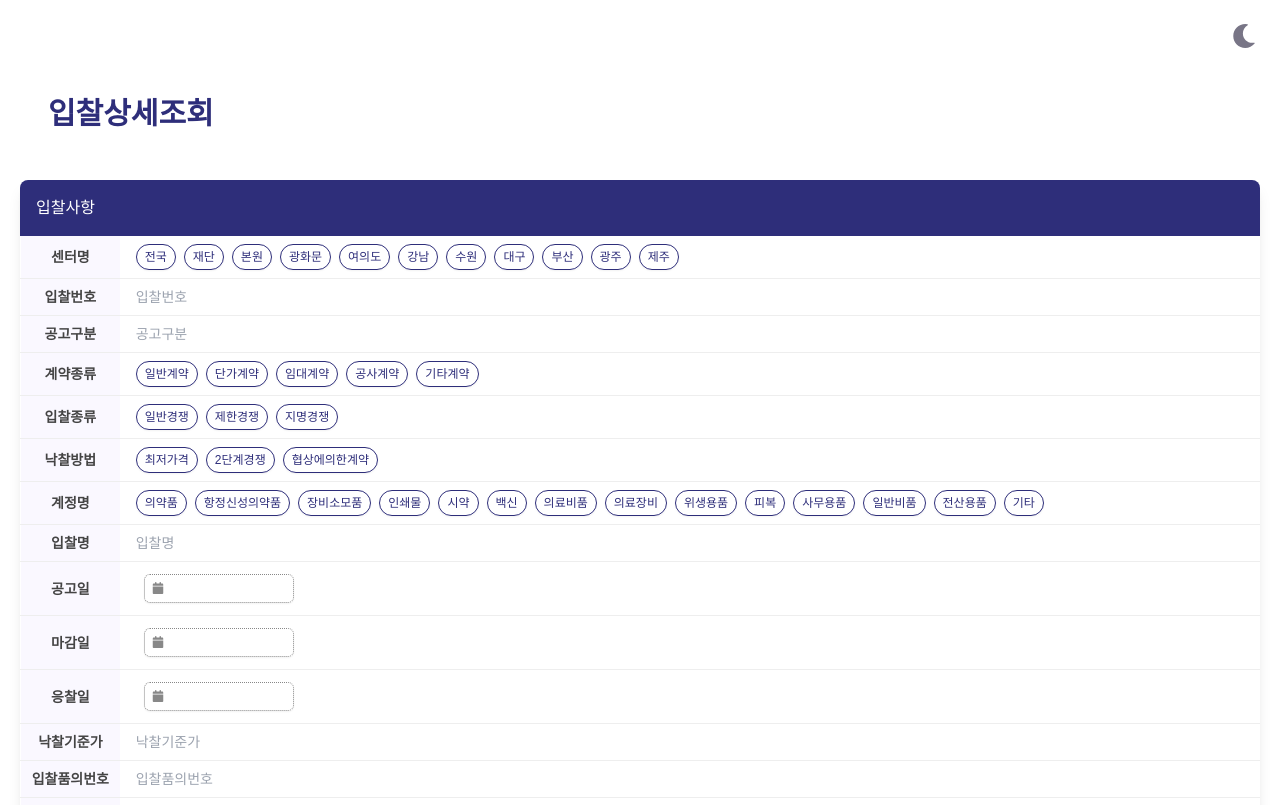
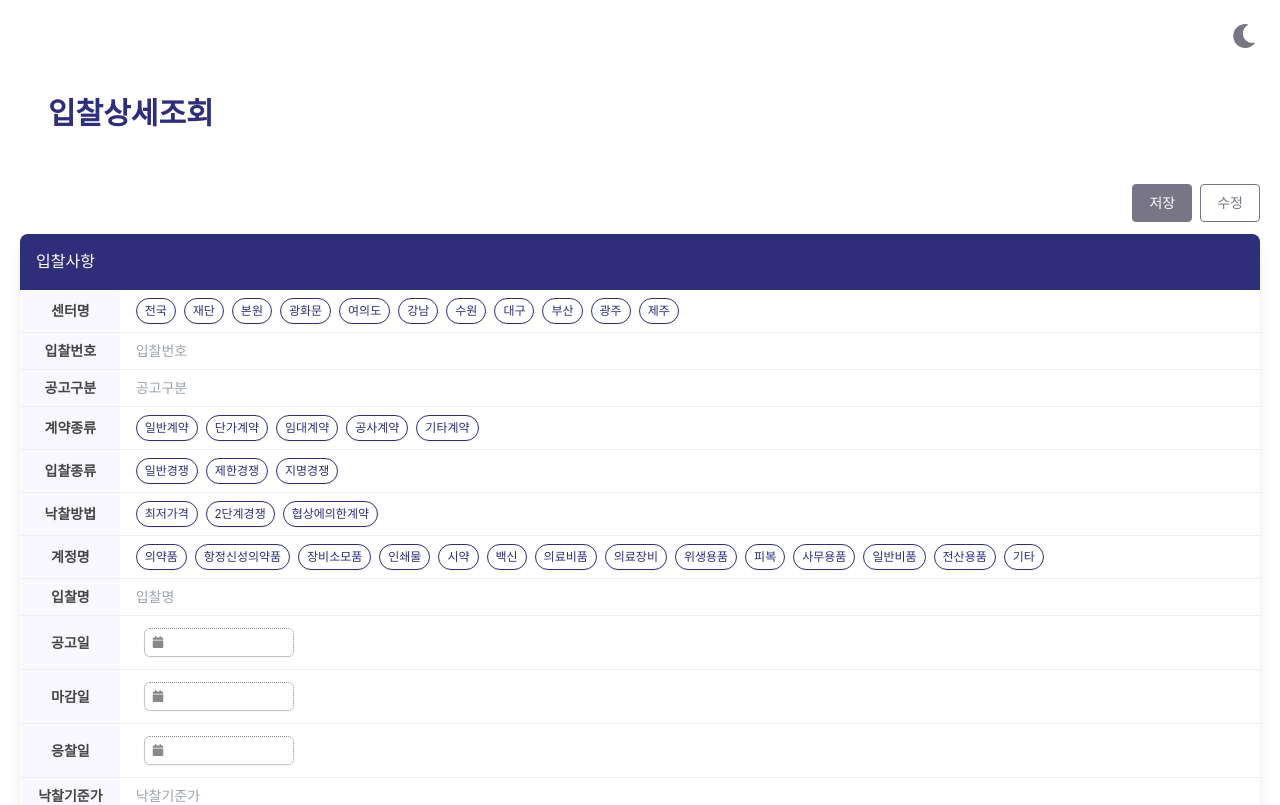
Before and after one commit to Hyeyeon-Ko/pur-ui2, a Next.js app: page /tender/1 in a window 1280 px wide. Shown: the top 805 px of the page. Built offline with nearby package versions, Linux system fonts and the light colour scheme; a web font is replaced by a local one.

Commit message:
Feat: 파일 다운로드 업로드 관련 훅 분리

```diff
--- a/app/contract/[id]/page.tsx
+++ b/app/contract/[id]/page.tsx
@@ -1,13 +1,16 @@
 "use client";
 
+import Toast from "@/components/commons/Toast";
 import FileUploadButton from "@/components/ui/molecules/buttons/FileUploadButton";
 import TableButton from "@/components/ui/molecules/buttons/TableButton";
 import ThemeToggle from "@/components/ui/molecules/buttons/ThemeToggle";
 import Table from "@/components/ui/molecules/table/Table";
 import PageTitle from "@/components/ui/molecules/titles/PageTitle";
 import VerticalTable from "@/components/ui/molecules/verticalTable/VerticalTable";
-import useExcelFileHandler from "@/hooks/useExcelFileHandler";
+import useFileDownload from "@/hooks/useFileDownload";
+import useFileUpload from "@/hooks/useFileUpload";
 import useFormatHandler from "@/hooks/useFormatHandler";
+import useFormDownload from "@/hooks/useFormDownload";
 import {
   contractListColumns,
   contractListData,
@@ -27,8 +30,9 @@ const TenderDetail: React.FC<TenderDetailProps> = () => {
   const [checkedItems, setCheckedItems] = useState<{ [key: string]: boolean }>(
     {}
   );
-
-  const { downloadCsv, handleFileUpload } = useExcelFileHandler();
+  const { downloadFile } = useFileDownload();
+  const { handleFileUpload } = useFileUpload();
+  const { handleFormDown } = useFormDownload();
   const { formatCenterData, formatCurrency } = useFormatHandler();
 
   const handleChipClick = (label: string, title: string) => {
@@ -68,49 +72,76 @@ const TenderDetail: React.FC<TenderDetailProps> = () => {
     setSelectedRows(uniqueSelectedRows);
   }, []);
 
+  /** 전체내역 다운로드
+   * TODO: endpoint
+   */
   const handleDownloadAll = () => {
-    const allData = formattedData;
-    downloadCsv(allData, "all_download.csv");
+    downloadFile("/api/endpoint", "계약내역(전체).csv");
   };
 
-  const handleDeleteSelected = () => {
-    const newFormattedData = formattedData.filter(
-      (item) => !selectedRows.includes(item.id)
-    );
-    confirm("선택한 항목을 정말 삭제하시겠습니까?");
-    setFormattedData(newFormattedData);
-    setSelectedRows([]);
+  /** TODO: 저장버튼에 대한 임시 이벤트 추후에 엔드포인트 수정 필요*/
+  const handleSave = async () => {
+    try {
+      const response = await fetch("/api/saveContractData", {
+        method: "POST",
+        headers: {
+          "Content-Type": "application/json",
+        },
+        body: JSON.stringify({ data: formattedData }),
+      });
+      if (!response.ok) throw new Error("Data save failed");
+      Toast.successSaveNotify();
+    } catch (error) {
+      console.error("Save Error:", error);
+      Toast.errorSaveNotify();
+    }
   };
 
-  const handleFormDownload = () => {
-    const formTemplate = [
-      "센터",
-      "입찰번호",
-      "계약종류",
-      "입찰명",
-      "공고일",
-      "마감일",
-      "응찰일",
-    ];
-
-    const csvContent = `\uFEFF${formTemplate.join(",")}\n`;
-    const encodedUri = encodeURI(`data:text/csv;charset=utf-8,${csvContent}`);
-    const link = document.createElement("a");
-    link.setAttribute("href", encodedUri);
-    link.setAttribute("download", "form_template.csv");
-    document.body.appendChild(link);
-    link.click();
-    document.body.removeChild(link);
+  /** TODO: 수정버튼에 대한 임시 이벤트 추후에 엔드포인트 수정 필요*/
+  const handleModify = async () => {
+    try {
+      const response = await fetch("/api/modifyContractData", {
+        method: "PUT",
+        headers: {
+          "Content-Type": "application/json",
+        },
+        body: JSON.stringify({ ids: selectedRows }),
+      });
+      if (!response.ok) throw new Error("Modification failed");
+      Toast.successModifyNotify();
+    } catch (error) {
+      console.error("Modify Error:", error);
+      Toast.errorModifyNotify();
+    }
   };
 
+  /**TODO: 서버에 저장된 파일을 불러올 예정, 엔드포인트 수정 필요 */
+  const handleFormDownload = async () => {
+    const endpoint = "/api/download-form-template";
+    const fileName = "계약양식.csv";
+    handleFormDown(endpoint, fileName);
+  };
+
+  /** TODO: 엔드포인트 수정 */
   const handleUpload = (event: React.ChangeEvent<HTMLInputElement>) => {
-    handleFileUpload(event);
+    const endpoint = "/api/upload";
+    handleFileUpload(event, endpoint);
   };
 
   return (
     <div>
       <ThemeToggle />
       <PageTitle pageTitle="계약상세조회" mode="xl" fontWeight="bold" />
+      <TableButton
+        showSaveButton
+        showModifyButton
+        showAddButton={false}
+        showDelButton={false}
+        showAllDownButton={false}
+        onDownloadAll={handleDownloadAll}
+        onSave={handleSave}
+        onModify={handleModify}
+      />
       <VerticalTable
         data={contractVertical}
         onChipClick={handleChipClick}
@@ -129,7 +160,6 @@ const TenderDetail: React.FC<TenderDetailProps> = () => {
             showAddButton={false}
             showDelButton={false}
             showFormDownButton={true}
-            onDeleteSelected={handleDeleteSelected}
             onDownloadAll={handleDownloadAll}
             onFormDownload={handleFormDownload}
           />
--- a/app/contract/add/page.tsx
+++ b/app/contract/add/page.tsx
@@ -45,7 +45,7 @@ const ContractAddPage: React.FC<TenderDetailProps> = () => {
 
   return (
     <AddCommonForm
-      title="입찰추가"
+      title="계약추가"
       options={contractAddOptions}
       initialSelected="sole"
       searchOptionValue="contract"
--- a/app/tender/[id]/page.tsx
+++ b/app/tender/[id]/page.tsx
@@ -15,6 +15,7 @@ import {
   data,
   tenderVerticalResult,
 } from "@/lib/data";
+import Toast from "@/components/commons/Toast";
 
 const TenderDetail: React.FC = () => {
   const [selectedRows, setSelectedRows] = useState<string[]>([]);
@@ -36,42 +37,6 @@ const TenderDetail: React.FC = () => {
       누리장터: item.누리장터 || "-",
     }))
   );
-
-  // const handleChipClick = (label: string, title: string) => {
-  //   setCheckedItems((prev) => {
-  //     const newCheckedItems = { ...prev };
-  //     const isChecked = !prev[label];
-
-  //     newCheckedItems[label] = isChecked;
-
-  //     if (title === "센터명" && label === "전국") {
-  //       if (isChecked) return { 전국: true };
-  //       else return { 전국: false };
-  //     } else if (title === "센터명" && label !== "전국") {
-  //       newCheckedItems["전국"] = false;
-  //     }
-
-  //     if (isChecked) {
-  //       Object.keys(newCheckedItems).forEach((key) => {
-  //         if (
-  //           (title === "계약종류" &&
-  //             key.startsWith("계약종류") &&
-  //             key !== label) ||
-  //           (title === "입찰종류" &&
-  //             key.startsWith("입찰종류") &&
-  //             key !== label) ||
-  //           (title === "낙찰방법" &&
-  //             key.startsWith("낙찰방법") &&
-  //             key !== label)
-  //         ) {
-  //           newCheckedItems[key] = false;
-  //         }
-  //       });
-  //     }
-
-  //     return newCheckedItems;
-  //   });
-  // };
 
   const handleChipClick = (label: string, title: string) => {
     setCheckedItems((prev) => {
@@ -110,41 +75,72 @@ const TenderDetail: React.FC = () => {
     setSelectedRows(uniqueSelectedRows);
   }, []);
 
+  /** 전체내역 다운로드 */
   const handleDownloadAll = () => {
     const allData = formattedData;
-    downloadCsv(allData, "all_download.csv");
+    downloadCsv(allData, "입찰내역(전체).csv");
   };
 
-  const handleDeleteSelected = () => {
-    const newFormattedData = formattedData.filter(
-      (item) => !selectedRows.includes(item.id)
-    );
-    confirm("선택한 항목을 정말 삭제하시겠습니까?");
-    setFormattedData(newFormattedData);
-    setSelectedRows([]);
+  /** TODO: 저장버튼에 대한 임시 이벤트 추후에 엔드포인트 수정 필요*/
+  const handleSave = async () => {
+    try {
+      const response = await fetch("/api/saveTenderData", {
+        method: "POST",
+        headers: {
+          "Content-Type": "application/json",
+        },
+        body: JSON.stringify({ data: formattedData }),
+      });
+      if (!response.ok) throw new Error("Data save failed");
+      Toast.successSaveNotify();
+    } catch (error) {
+      console.error("Save Error:", error);
+      Toast.errorSaveNotify();
+    }
   };
 
-  const handleFormDownload = () => {
-    const formTemplate = [
-      "센터",
-      "입찰번호",
-      "계약종류",
-      "입찰명",
-      "공고일",
-      "마감일",
-      "응찰일",
-    ];
-
-    const csvContent = `\uFEFF${formTemplate.join(",")}\n`;
-    const encodedUri = encodeURI(`data:text/csv;charset=utf-8,${csvContent}`);
-    const link = document.createElement("a");
-    link.setAttribute("href", encodedUri);
-    link.setAttribute("download", "form_template.csv");
-    document.body.appendChild(link);
-    link.click();
-    document.body.removeChild(link);
+  /** TODO: 수정버튼에 대한 임시 이벤트 추후에 엔드포인트 수정 필요*/
+  const handleModify = async () => {
+    try {
+      const response = await fetch("/api/modifyTenderData", {
+        method: "PUT",
+        headers: {
+          "Content-Type": "application/json",
+        },
+        body: JSON.stringify({ ids: selectedRows }),
+      });
+      if (!response.ok) throw new Error("Modification failed");
+      Toast.successModifyNotify();
+    } catch (error) {
+      console.error("Modify Error:", error);
+      Toast.errorModifyNotify();
+    }
   };
 
+  /**TODO: 서버에 저장된 파일을 불러올 예정, 엔드포인트 수정 필요 */
+  const handleFormDownload = async () => {
+    try {
+      const response = await fetch("/api/download-form-template");
+      if (!response.ok)
+        throw new Error("서버에서 파일을 가져오는데 실패했습니다.");
+
+      const blob = await response.blob();
+      const url = window.URL.createObjectURL(blob);
+
+      const link = document.createElement("a");
+      link.href = url;
+      link.setAttribute("download", "입찰양식.csv");
+      document.body.appendChild(link);
+      link.click();
+      document.body.removeChild(link);
+
+      window.URL.revokeObjectURL(url);
+      Toast.successDownNotify();
+    } catch (error) {
+      console.error("파일 다운로드 오류:", error);
+      Toast.errorDownNotify();
+    }
+  };
   // 업로드 핸들러
   const handleUpload = (event: React.ChangeEvent<HTMLInputElement>) => {
     handleFileUpload(event);
@@ -161,7 +157,15 @@ const TenderDetail: React.FC = () => {
         }}
       />
       <PageTitle pageTitle="입찰상세조회" mode="xl" fontWeight="bold" />
-
+      <TableButton
+        showSaveButton
+        showModifyButton
+        showAddButton={false}
+        showDelButton={false}
+        showAllDownButton={false}
+        onSave={handleSave}
+        onModify={handleModify}
+      />
       <VerticalTable
         data={tenderVertical}
         onChipClick={handleChipClick}
@@ -180,7 +184,6 @@ const TenderDetail: React.FC = () => {
             showAddButton={false}
             showDelButton={false}
             showFormDownButton={true}
-            onDeleteSelected={handleDeleteSelected}
             onDownloadAll={handleDownloadAll}
             onFormDownload={handleFormDownload}
           />
--- a/components/commons/Toast.tsx
+++ b/components/commons/Toast.tsx
@@ -46,6 +46,12 @@ const Toast = {
     Toast.notify("업로드가 완료되었습니다.", ToastType.SUCCESS),
   errorUploadNotify: () =>
     Toast.notify("업로드에 실패했습니다.", ToastType.ERROR),
+  successModifyNotify: () =>
+    Toast.notify("수정이 완료되었습니다.", ToastType.SUCCESS),
+  errorModifyNotify: () =>
+    Toast.notify("수정에 실패했습니다.", ToastType.ERROR),
+  warningUploadNotify: () =>
+    Toast.notify("선택된 파일이 없습니다.", ToastType.WARNING),
 };
 
 export default Toast;
--- a/components/ui/molecules/buttons/TableButton.tsx
+++ b/components/ui/molecules/buttons/TableButton.tsx
@@ -6,9 +6,14 @@ interface TableButtonProps {
   onDeleteSelected?: () => void;
   onDownloadAll?: () => void;
   onFormDownload?: () => void;
+  onSave?: () => void;
+  onModify?: () => void;
   showAddButton?: boolean;
   showDelButton?: boolean;
   showFormDownButton?: boolean;
+  showAllDownButton?: boolean;
+  showSaveButton?: boolean;
+  showModifyButton?: boolean;
 }
 
 const TableButton: React.FC<TableButtonProps> = ({
@@ -16,9 +21,14 @@ const TableButton: React.FC<TableButtonProps> = ({
   onDeleteSelected,
   onDownloadAll,
   onFormDownload,
+  onSave,
+  onModify,
   showAddButton = true,
   showDelButton = true,
   showFormDownButton = false,
+  showAllDownButton = true,
+  showSaveButton = false,
+  showModifyButton = false,
 }) => {
   return (
     <div className="flex justify-end mr-4">
@@ -46,6 +56,7 @@ const TableButton: React.FC<TableButtonProps> = ({
           onClick={onFormDownload}
         />
       )}
+      {showAllDownButton && (
         <Button
           mode="sm"
           content="전체다운로드"
@@ -53,6 +64,24 @@ const TableButton: React.FC<TableButtonProps> = ({
           color="Button_Default"
           onClick={onDownloadAll}
         />
+      )}
+      {showSaveButton && (
+        <Button
+          mode="sm"
+          content="저장"
+          color="Button_Default"
+          onClick={onSave}
+        />
+      )}
+      {showModifyButton && (
+        <Button
+          mode="sm"
+          content="수정"
+          variant="outline"
+          color="Button_Default"
+          onClick={onModify}
+        />
+      )}
     </div>
   );
 };
--- a/components/ui/molecules/verticalTable/VerticalTable.tsx
+++ b/components/ui/molecules/verticalTable/VerticalTable.tsx
@@ -53,7 +53,7 @@ const VerticalTable: React.FC<VerticalTableProps> = ({
   };
 
   return (
-    <div className="mx-5 rounded-lg shadow-lg">
+    <div className="mx-5 my-2 rounded-lg shadow-lg">
       {showHeader && <TableHeader tableTitle={tableTitle} />}
 
       <table className="table-auto w-full">
--- /dev/null
+++ b/hooks/useFileDownload.ts
@@ -0,0 +1,33 @@
+import Toast from "@/components/commons/Toast";
+import { useCallback } from "react";
+
+/** 전체 다운로드 */
+const useFileDownload = () => {
+  const downloadFile = useCallback(async (url: string, filename: string) => {
+    try {
+      const response = await fetch(url);
+      if (!response.ok)
+        throw new Error("서버에서 데이터를 가져오는데 실패했습니다.");
+
+      const blob = await response.blob();
+      const downloadUrl = window.URL.createObjectURL(blob);
+
+      const link = document.createElement("a");
+      link.href = downloadUrl;
+      link.setAttribute("download", filename);
+      document.body.appendChild(link);
+      link.click();
+      document.body.removeChild(link);
+
+      window.URL.revokeObjectURL(downloadUrl);
+      Toast.successDownNotify();
+    } catch (error) {
+      console.error("다운로드 실패:", error);
+      Toast.errorDownNotify();
+    }
+  }, []);
+
+  return { downloadFile };
+};
+
+export default useFileDownload;
--- /dev/null
+++ b/hooks/useFileUpload.ts
@@ -0,0 +1,38 @@
+import Toast from "@/components/commons/Toast";
+import { useCallback } from "react";
+
+/** 파일업로드 */
+
+const useFileUpload = () => {
+  const handleFileUpload = useCallback(
+    async (event: React.ChangeEvent<HTMLInputElement>, endpoint: string) => {
+      const file = event.target.files?.[0];
+      if (!file) {
+        Toast.errorUploadNotify();
+        return;
+      }
+
+      const formData = new FormData();
+      formData.append("file", file);
+
+      try {
+        const response = await fetch(endpoint, {
+          method: "POST",
+          body: formData,
+        });
+
+        if (!response.ok) throw new Error("업로드 실패");
+
+        Toast.successUploadNotify();
+      } catch (error) {
+        console.error("파일 업로드 오류:", error);
+        Toast.errorUploadNotify();
+      }
+    },
+    []
+  );
+
+  return { handleFileUpload };
+};
+
+export default useFileUpload;
--- /dev/null
+++ b/hooks/useFormDownload.ts
@@ -0,0 +1,36 @@
+import Toast from "@/components/commons/Toast"; // Adjust the import based on your project structure
+import { useCallback } from "react";
+
+const useFormDownload = () => {
+  const handleFormDown = useCallback(
+    async (endpoint: string, fileName: string) => {
+      try {
+        const response = await fetch(endpoint);
+        if (!response.ok) {
+          throw new Error("서버에서 파일을 가져오는데 실패했습니다.");
+        }
+
+        const blob = await response.blob();
+        const url = window.URL.createObjectURL(blob);
+
+        const link = document.createElement("a");
+        link.href = url;
+        link.setAttribute("download", fileName);
+        document.body.appendChild(link);
+        link.click();
+        document.body.removeChild(link);
+
+        window.URL.revokeObjectURL(url);
+        Toast.successDownNotify();
+      } catch (error) {
+        console.error("파일 다운로드 오류:", error);
+        Toast.errorDownNotify();
+      }
+    },
+    []
+  );
+
+  return { handleFormDown };
+};
+
+export default useFormDownload;
```
Also changed, not shown: components/ui/templates/AddCommonForm.tsx (+7 -3 lines), hooks/useExcelFileHandler.ts (+22 -9 lines). Lines whose indentation alone changed are shown as unchanged.
